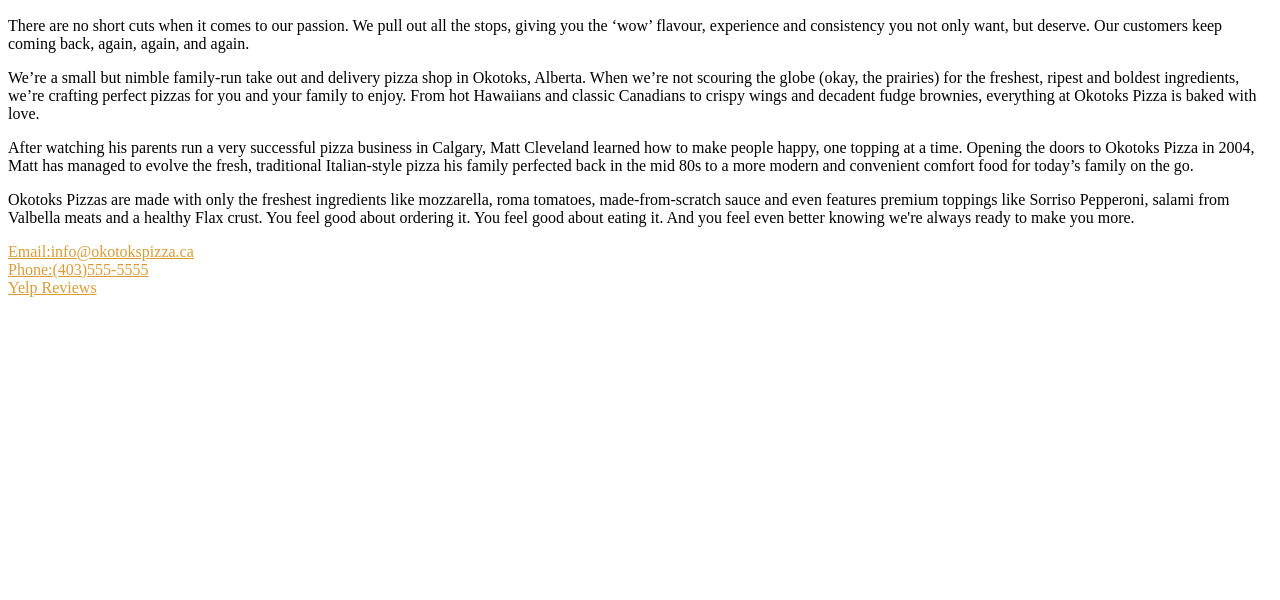
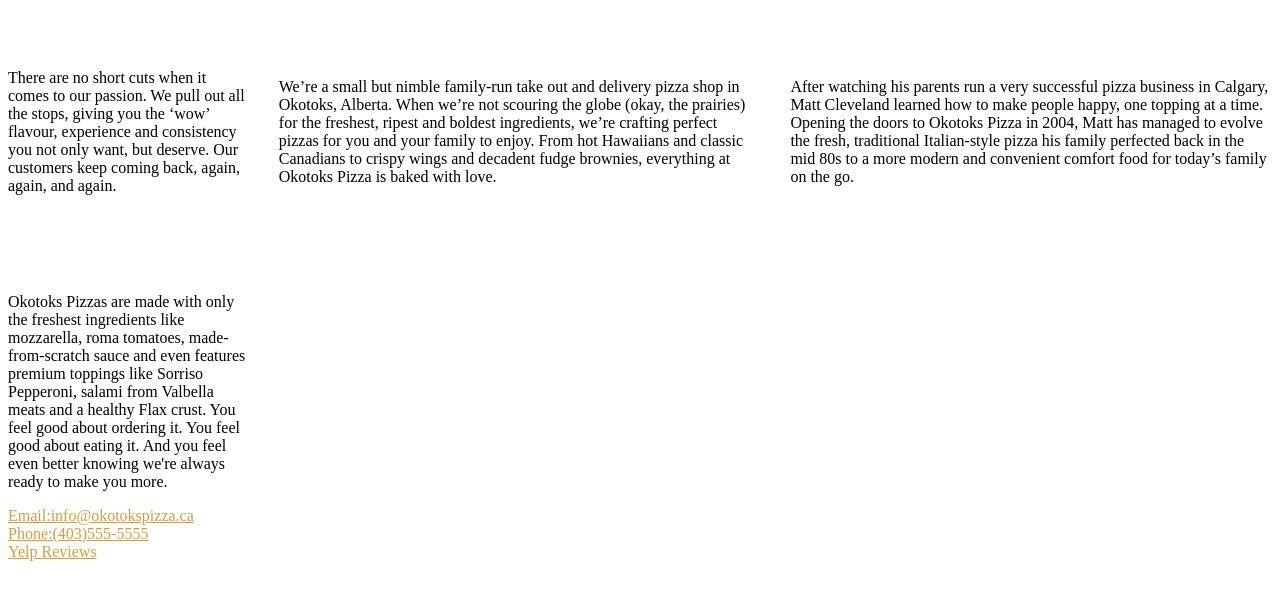
Before and after one commit to Ramy7729/OkotoksPizza, a plain HTML site: page pages/aboutUs.html in a window 1280 px wide. Shown: the part 178-778 px from the top of the page. Drawn offline with Linux system fonts and the light colour scheme.

Commit message:
Started grid based layout

```diff
--- a/css/style.css
+++ b/css/style.css
@@ -44,3 +44,12 @@ header h1 {
   header+p {
   font-family: 'Lucida Sans', 'Lucida Sans Regular', 'Lucida Grande', 'Lucida Sans Unicode', Geneva, Verdana, sans-serif ;
 }
+
+.gridContainer {
+  display: grid;
+  grid-template-columns: 1fr 2fr 2fr;
+  grid-template-rows: 2fr 2fr;
+  gap: 30px;
+  align-items: center;
+  justify-items: center;
+}
--- a/pages/aboutUs.html
+++ b/pages/aboutUs.html
@@ -29,7 +29,7 @@
     </center>
     </header>
 
-    <article>
+    <article class="gridContainer">
         <section>
             <p>
                 There are no short cuts when it comes to our passion. We pull out all the stops, giving you the ‘wow’ flavour, experience and consistency you not only want, but deserve. Our customers keep coming back, again, again, and again.
@@ -51,7 +51,6 @@
             </p>
         </section>
     </article>
-
     <!-- footer content will be at the bottom once site is filled with more content -->
     <footer>
         <a href="mailto:info@okotokspizza.ca">Email:info@okotokspizza.ca</a>
```
